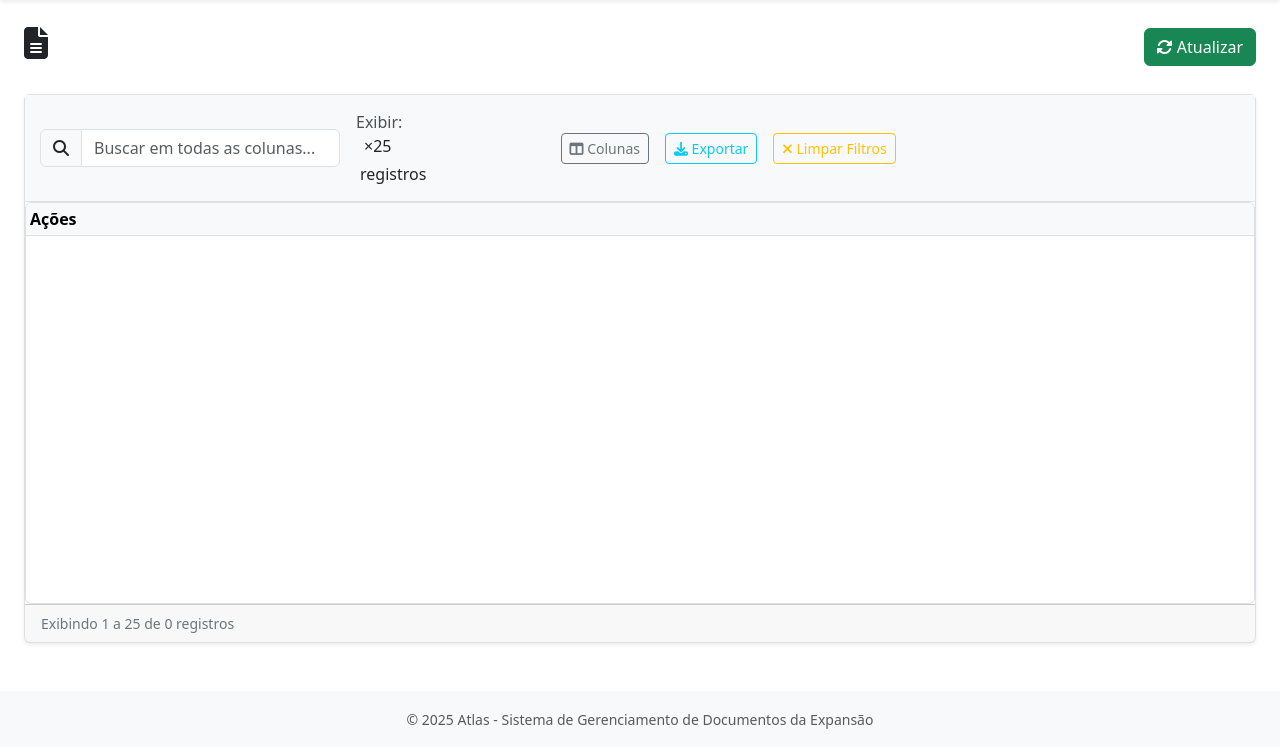
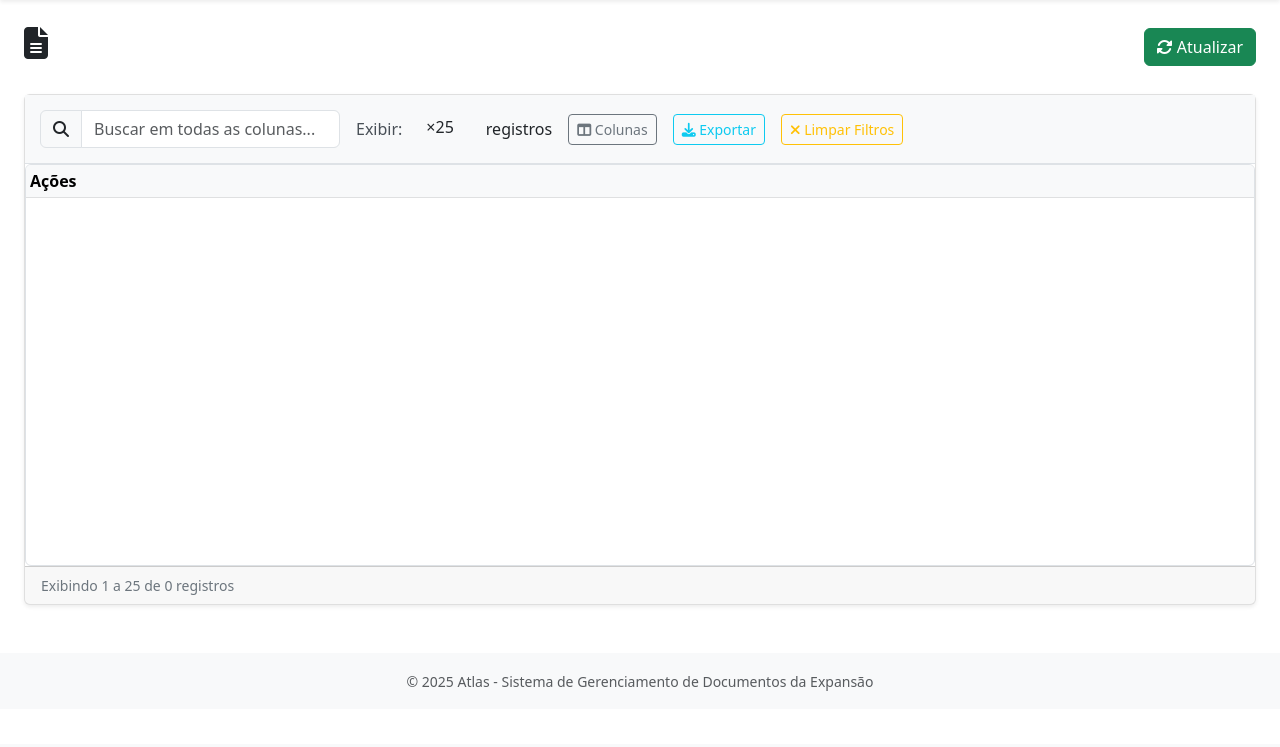
Before and after one commit to EDP-DDPE/GCIWeb, a Flask app: template app/templates/listar_unificado.html in a window 1280 px wide. Shown: the part 56-803 px from the top of the page. After the commit the page ends 747 px from the top, so only its background shows below. Run offline with Flask 3, Linux system fonts and the light colour scheme; the template is opened without the code that fills it, so the values that code supplies are empty; parts of the project's set-up code (start-up, migrations or seed data) failed here and were passed over; some libraries are stand-ins or nearby versions.

Commit message:
Resolvido problema do Exibir x regitros

```diff
--- a/app/main/static/css/listar_unificado.css
+++ b/app/main/static/css/listar_unificado.css
@@ -191,3 +191,24 @@
   #statusModal .modal-header {
     border-radius: 12px 12px 0 0;
   }
+
+.page-size-controls {
+    display: flex;
+    align-items: center;
+    gap: 8px; /* Aumentei um pouco o gap */
+    flex-wrap: nowrap; /* Evita quebra de linha */
+}
+
+.page-size-controls .form-label,
+.page-size-controls span {
+    margin-bottom: 0 !important;
+    line-height: 1.5;
+    white-space: nowrap; /* Evita quebra do texto */
+}
+
+/* Ajuste específico para o select */
+#pageSize.form-select-sm {
+    min-width: 70px; /* Aumentei um pouco para garantir espaço */
+    max-width: 80px; /* Limita o tamanho máximo */
+    flex-shrink: 0; /* Evita que o select encolha */
+}
--- a/app/templates/listar_unificado.html
+++ b/app/templates/listar_unificado.html
@@ -43,9 +43,9 @@
 
                 <!-- Registros por página -->
                 <!-- MANTER IGUAL PARA TODOS OS MODELOS -->
-                <div>
+                <div class="page-size-controls"> <!-- Adicionei esta classe -->
                     <label class="form-label mb-0 me-2">Exibir:</label>
-                    <select id="pageSize" class="form-select form-select-sm" style="width: auto; display: inline-block; vertical-align: middle;">
+                    <select id="pageSize" class="form-select form-select-sm" style="width: auto;">
                         <option value="10">10</option>
                         <option value="25" selected>25</option>
                         <option value="50">50</option>
```
